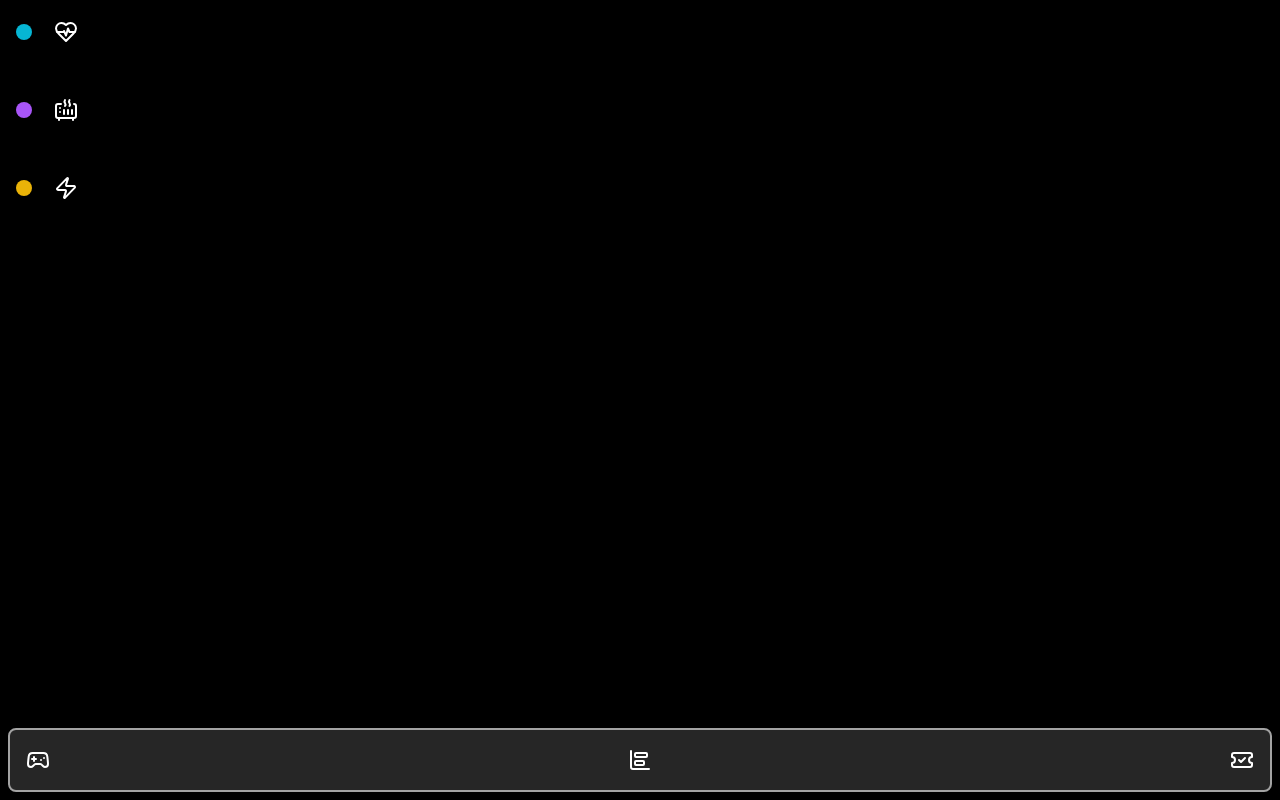
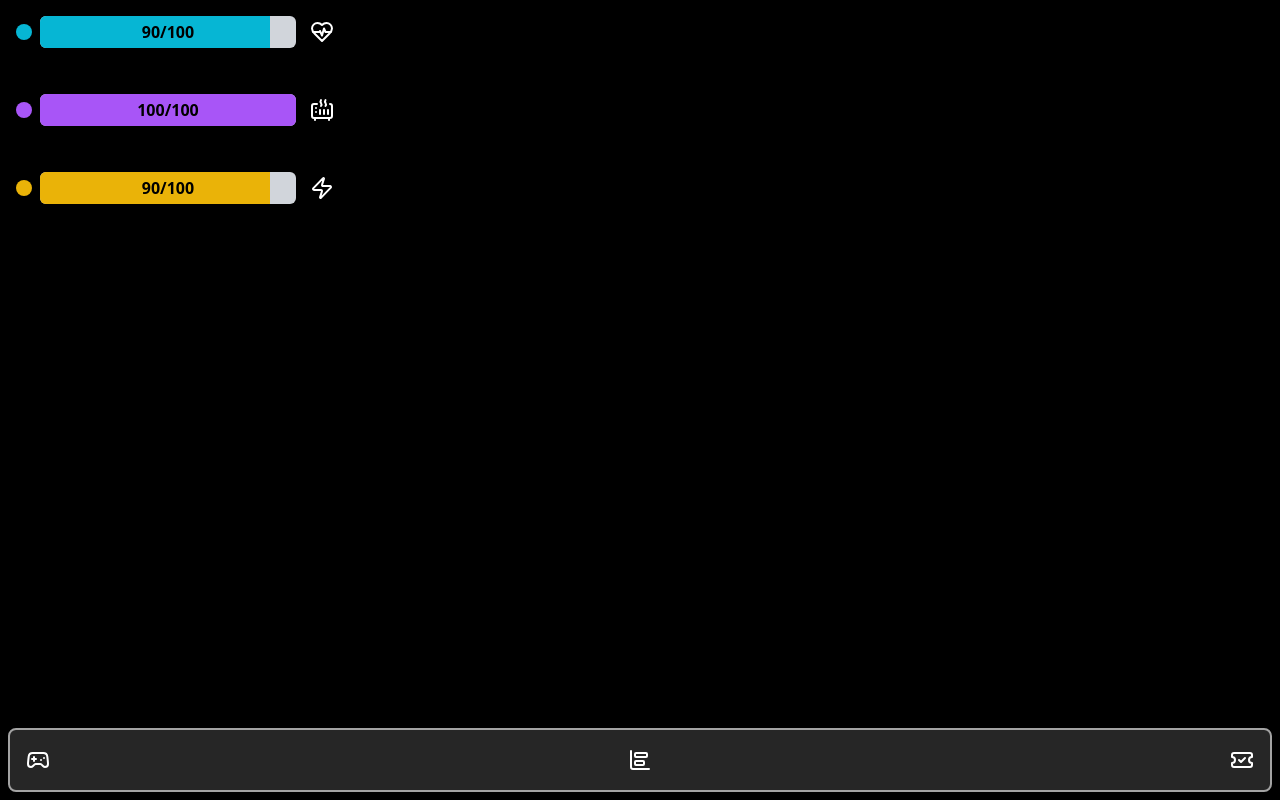
Before and after one commit to PetVibe-bsuir/pv-front, a React (Vite) app: page / in a window 1280 px wide. Built offline with nearby package versions, Linux system fonts and the light colour scheme; what @telegram-apps/sdk-react would draw is missing.

Commit message:
fixed bugs

```diff
--- a/src/components/ui/statesCard.tsx
+++ b/src/components/ui/statesCard.tsx
@@ -11,7 +11,7 @@ const StatesCard = ({ indicator, color, lucideImg }: StatestProps) => {
         <div className="flex justify-between items-center rounded-lg p-4 w-full">
             <div className={`w-4 h-4 rounded-full ${color} mr-2`}></div>
 
-            <div className="flex-1 relative h-8 rounded-md overflow-hidden bg-gray-300">
+            <div className="flex-1 relative h-8 rounded-md min-w-64 overflow-hidden bg-gray-300">
                 <div
                     className={`absolute left-0 top-0 h-full ${color}`}
                     style={{ width: `${clampedIndicator}%` }}
```
